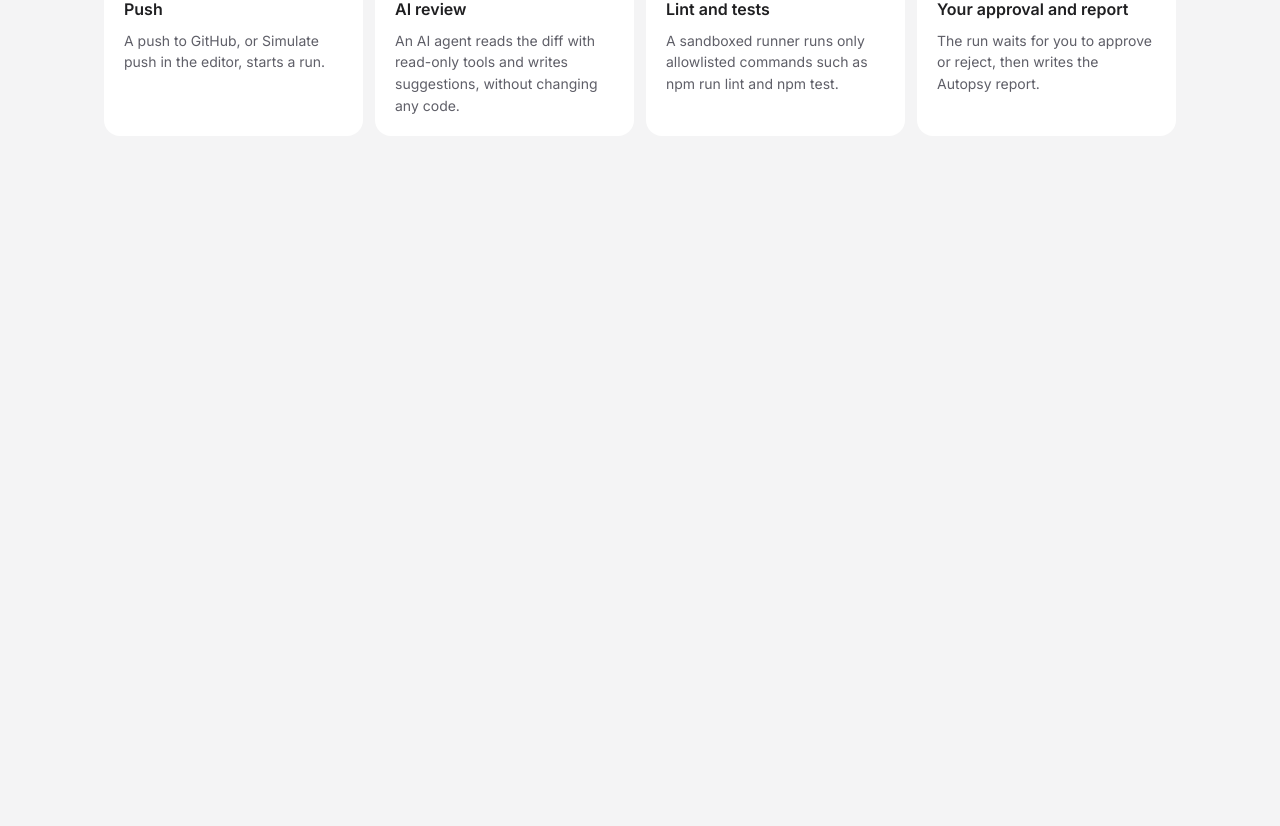
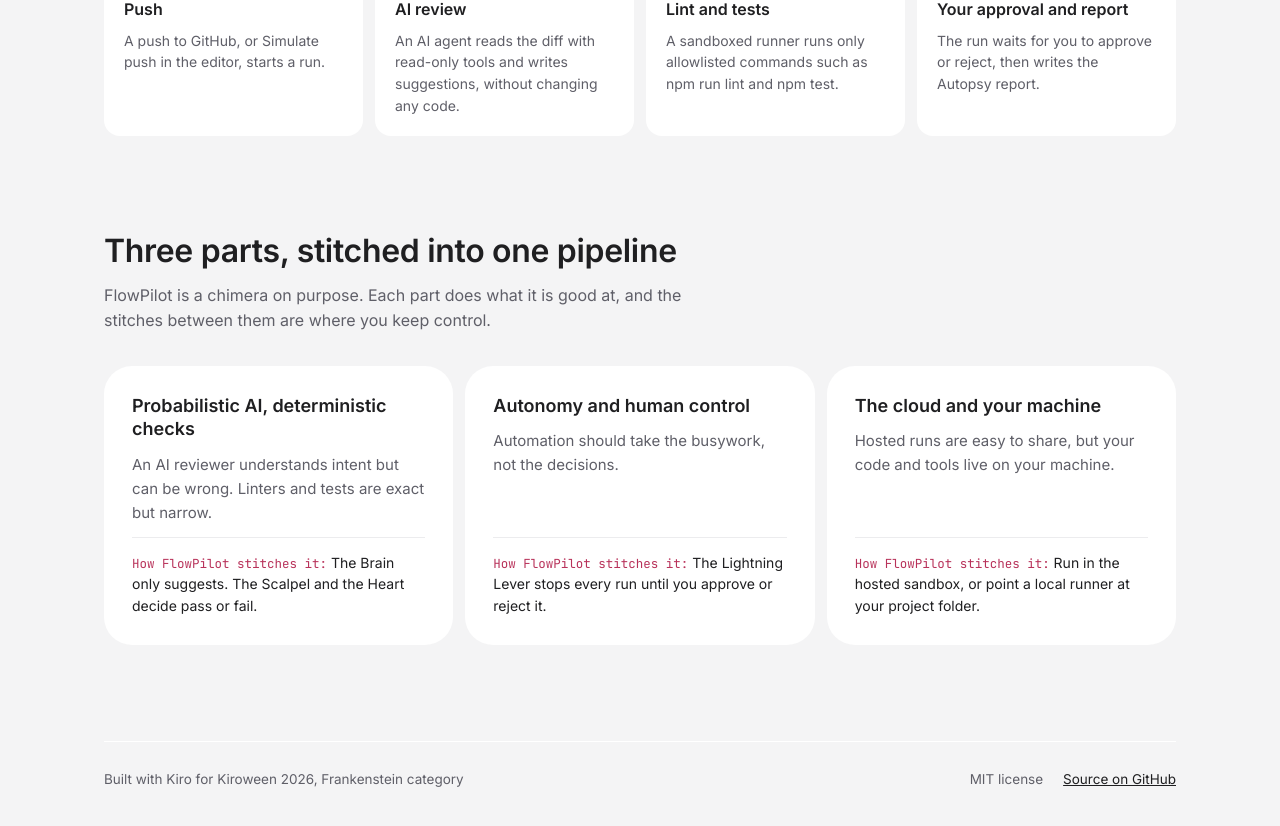
Before and after one commit to Hamzahzahh09/FlowPilot, a Next.js app in the folder apps/web/: page / in a window 1280 px wide. Shown: the part 851-1677 px from the top of the page. Before the commit the page ends 987 px from the top, so only its background shows below. Built offline with nearby package versions, Linux system fonts and the light colour scheme.

Commit message:
feat(web): add Three parts section and footer to the landing page
Three 28px cards, each with a title, one sentence and a How FlowPilot stitches it line; chimera appears once in the intro. Footer with MIT license, Kiroween credit and GitHub link.

```diff
--- a/apps/web/app/page.tsx
+++ b/apps/web/app/page.tsx
@@ -1,6 +1,8 @@
 import { HowItWorks } from '@/components/landing/HowItWorks'
 import { Hero } from '@/components/landing/Hero'
+import { LandingFooter } from '@/components/landing/LandingFooter'
 import { LandingHeader } from '@/components/landing/LandingHeader'
+import { ThreeParts } from '@/components/landing/ThreeParts'
 import styles from '@/components/landing/Landing.module.css'
 
 export default function Home() {
@@ -12,9 +14,11 @@ export default function Home() {
       <main className={styles.container}>
         <Hero />
         <HowItWorks />
-        {/* ThreeParts (task 4) */}
+        <ThreeParts />
       </main>
-      <footer className={styles.container}>{/* LandingFooter (task 4) */}</footer>
+      <footer className={styles.container}>
+        <LandingFooter />
+      </footer>
     </div>
   )
 }
--- /dev/null
+++ b/apps/web/components/landing/LandingFooter.module.css
@@ -0,0 +1,33 @@
+.footer {
+  display: flex;
+  flex-wrap: wrap;
+  align-items: center;
+  justify-content: space-between;
+  gap: 12px 24px;
+  margin-top: 96px;
+  padding-block: 28px 40px;
+  border-top: 1px solid var(--surface);
+  color: var(--muted);
+  font-size: 13.5px;
+}
+
+.links {
+  display: flex;
+  flex-wrap: wrap;
+  gap: 8px 20px;
+}
+
+.links a {
+  border-radius: 6px;
+  color: var(--text);
+}
+
+.links a:hover {
+  color: var(--accent);
+}
+
+@media (max-width: 640px) {
+  .footer {
+    margin-top: 64px;
+  }
+}
--- /dev/null
+++ b/apps/web/components/landing/LandingFooter.tsx
@@ -0,0 +1,16 @@
+import { REPO_URL } from '@/lib/site'
+import styles from './LandingFooter.module.css'
+
+export function LandingFooter() {
+  return (
+    <div className={styles.footer}>
+      <p>Built with Kiro for Kiroween 2026, Frankenstein category</p>
+      <p className={styles.links}>
+        <span>MIT license</span>
+        <a href={REPO_URL} target="_blank" rel="noopener noreferrer">
+          Source on GitHub
+        </a>
+      </p>
+    </div>
+  )
+}
--- /dev/null
+++ b/apps/web/components/landing/ThreeParts.module.css
@@ -0,0 +1,52 @@
+.cards {
+  display: grid;
+  grid-template-columns: repeat(3, minmax(0, 1fr));
+  gap: 12px;
+  margin-top: 32px;
+  list-style: none;
+}
+
+.card {
+  display: flex;
+  flex-direction: column;
+  gap: 12px;
+  padding: 28px;
+  background: var(--surface);
+  border-radius: var(--radius-container);
+}
+
+.title {
+  font-size: 18px;
+  font-weight: 600;
+  line-height: 1.3;
+}
+
+.text {
+  color: var(--muted);
+  font-size: 15px;
+  line-height: 1.6;
+}
+
+.stitch {
+  margin-top: auto;
+  padding-top: 14px;
+  border-top: 1px solid var(--node);
+  font-size: 14px;
+  line-height: 1.55;
+}
+
+.stitchLabel {
+  color: var(--accent);
+  font-family: var(--font-mono);
+  font-size: 12.5px;
+}
+
+@media (max-width: 900px) {
+  .cards {
+    grid-template-columns: minmax(0, 1fr);
+  }
+
+  .card {
+    padding: 24px;
+  }
+}
--- /dev/null
+++ b/apps/web/components/landing/ThreeParts.tsx
@@ -0,0 +1,45 @@
+import landing from './Landing.module.css'
+import styles from './ThreeParts.module.css'
+
+const PARTS = [
+  {
+    title: 'Probabilistic AI, deterministic checks',
+    text: 'An AI reviewer understands intent but can be wrong. Linters and tests are exact but narrow.',
+    stitch: 'The Brain only suggests. The Scalpel and the Heart decide pass or fail.',
+  },
+  {
+    title: 'Autonomy and human control',
+    text: 'Automation should take the busywork, not the decisions.',
+    stitch: 'The Lightning Lever stops every run until you approve or reject it.',
+  },
+  {
+    title: 'The cloud and your machine',
+    text: 'Hosted runs are easy to share, but your code and tools live on your machine.',
+    stitch: 'Run in the hosted sandbox, or point a local runner at your project folder.',
+  },
+] as const
+
+export function ThreeParts() {
+  return (
+    <section className={landing.section} aria-labelledby="parts-title">
+      <h2 id="parts-title" className={landing.sectionTitle}>
+        Three parts, stitched into one pipeline
+      </h2>
+      <p className={landing.sectionLead}>
+        FlowPilot is a chimera on purpose. Each part does what it is good at, and the stitches between
+        them are where you keep control.
+      </p>
+      <ul className={styles.cards}>
+        {PARTS.map((part) => (
+          <li key={part.title} className={styles.card}>
+            <h3 className={styles.title}>{part.title}</h3>
+            <p className={styles.text}>{part.text}</p>
+            <p className={styles.stitch}>
+              <span className={styles.stitchLabel}>How FlowPilot stitches it:</span> {part.stitch}
+            </p>
+          </li>
+        ))}
+      </ul>
+    </section>
+  )
+}
```
Also changed, not shown: 1 other file (tests, documents, lock files or other folders).
